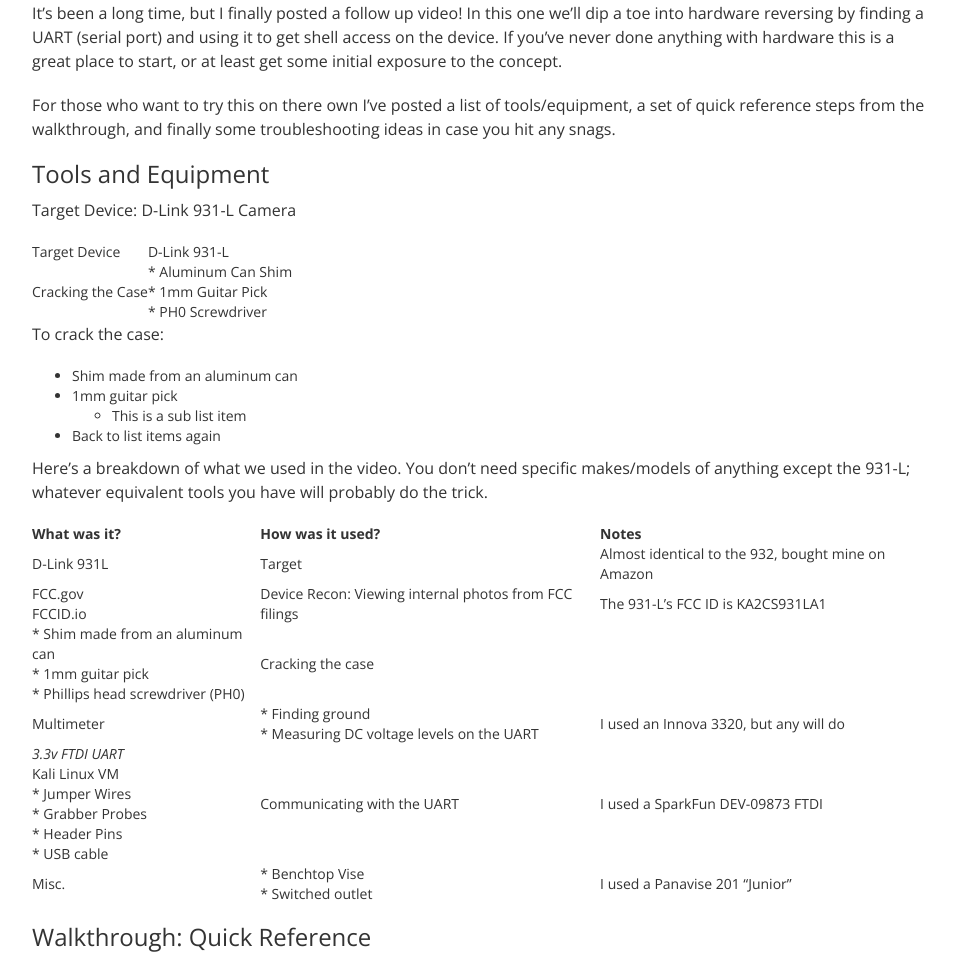
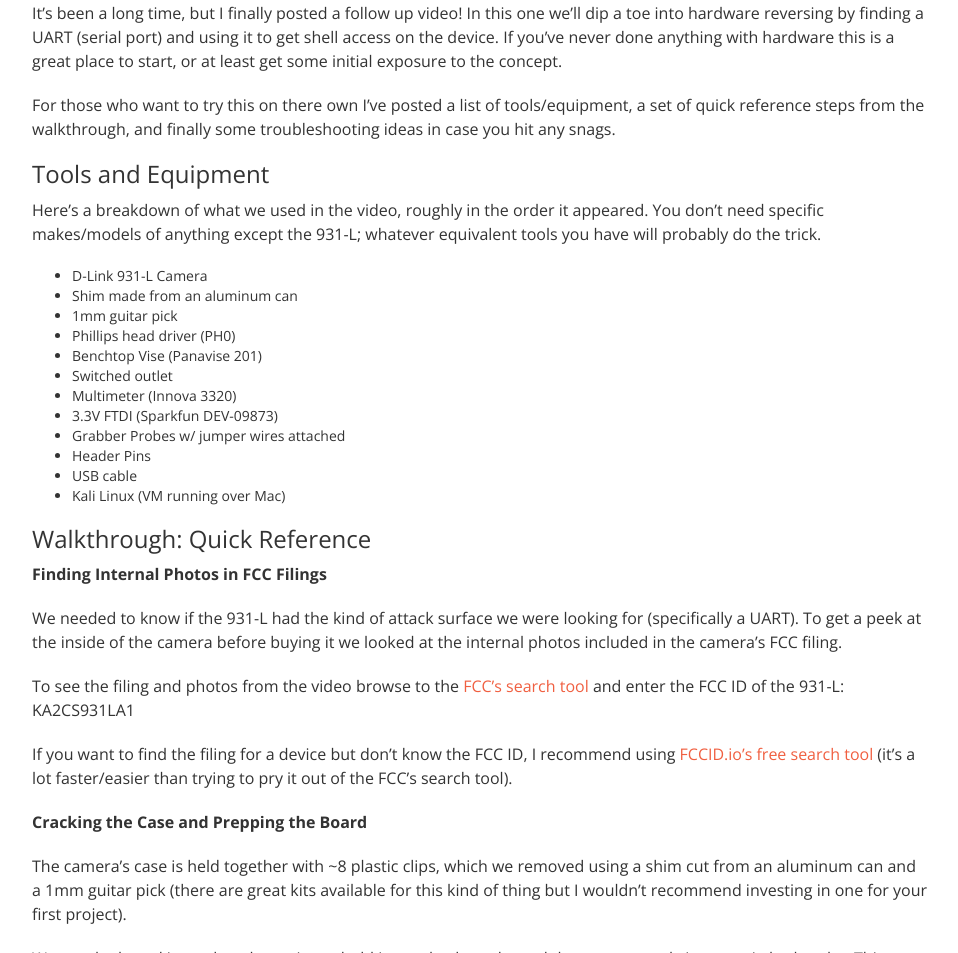
Before and after one commit to 1585sec/1585sec.github.io, a Jekyll site: the page built from _posts/2019-10-31-Hardware-Reversing-to-find-UART-and-shell.md, in a window 1280 px wide and 1400 px high, cut to the strip 447-1400 px from the top of the window. Shown: the whole strip, without its empty margins (160-1118 px from the left). Built offline with Jekyll 4.4.1, drawn with Linux system fonts in a browser that asks for light colours.

Commit message:
Update 2019-10-31-Hardware-Reversing-to-find-UART-and-shell.md

```diff
--- a/_posts/2019-10-31-Hardware-Reversing-to-find-UART-and-shell.md
+++ b/_posts/2019-10-31-Hardware-Reversing-to-find-UART-and-shell.md
@@ -9,40 +9,23 @@ For those who want to try this on there own I've posted a list of tools/equipmen
 
 ### Tools and Equipment
 
-Target Device: D-Link 931-L Camera
+Here's a breakdown of what we used in the video, roughly in the order it appeared. You don't need specific makes/models of anything except the 931-L; whatever equivalent tools you have will probably do the trick.
 
-<table>
-	<tbody>
-		<tr>
-			<td markdown="span">Target Device</td>
-			<td markdown="span">D-Link 931-L</td>
-		</tr>
-		<tr>
-			<td markdown="span">Cracking the Case</td>
-			<td markdown="span">* Aluminum Can Shim<br> * 1mm Guitar Pick<br> * PH0 Screwdriver</td>
-		</tr>
-	</tbody>
-</table>
-
-To crack the case:
+* D-Link 931-L Camera
 * Shim made from an aluminum can
 * 1mm guitar pick
-  * This is a sub list item
-* Back to list items again
+* Phillips head driver (PH0)
+* Benchtop Vise (Panavise 201)
+* Switched outlet
+* Multimeter (Innova 3320)
+* 3.3V FTDI (Sparkfun DEV-09873)
+* Grabber Probes w/ jumper wires attached
+* Header Pins
+* USB cable
+* Kali Linux (VM running over Mac)
 
-Here's a breakdown of what we used in the video. You don't need specific makes/models of anything except the 931-L; whatever equivalent tools you have will probably do the trick.
-
-|What was it?|How was it used?| Notes|
-|----------------|-------------|-------------|
-|D-Link 931L | Target | Almost identical to the 932, bought mine on Amazon|
-|FCC.gov<br>FCCID.io|Device Recon: Viewing internal photos from FCC filings|The 931-L’s FCC ID is KA2CS931LA1|
-|* Shim made from an aluminum can<br>* 1mm guitar pick<br>* Phillips head screwdriver (PH0)|Cracking the case||
-|Multimeter| * Finding ground<br>* Measuring DC voltage levels on the UART|I used an Innova 3320, but any will do|
-|*3.3v FTDI UART<br>* Kali Linux VM<br>* Jumper Wires<br>*	Grabber Probes<br>*	Header Pins<br>* USB cable| Communicating with the UART|I used a SparkFun DEV-09873 FTDI|
-|Misc. | * Benchtop Vise <br> * Switched outlet| I used a Panavise 201 "Junior"|
 
 ### Walkthrough: Quick Reference
-
 
 **Finding Internal Photos in FCC Filings**
 
```
